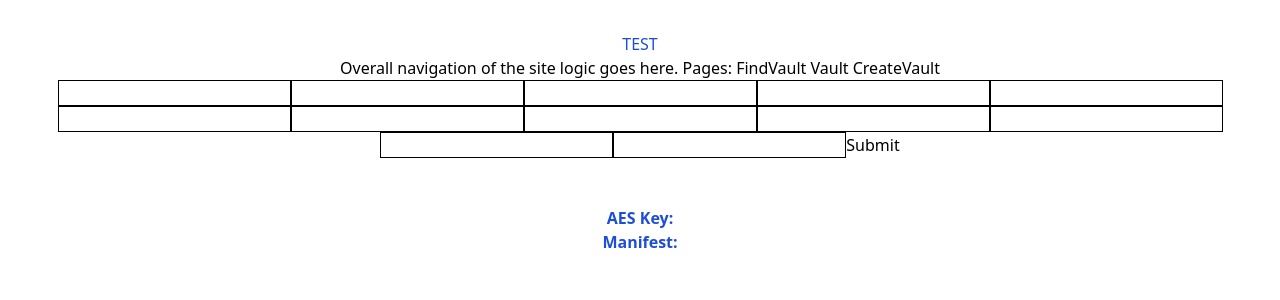
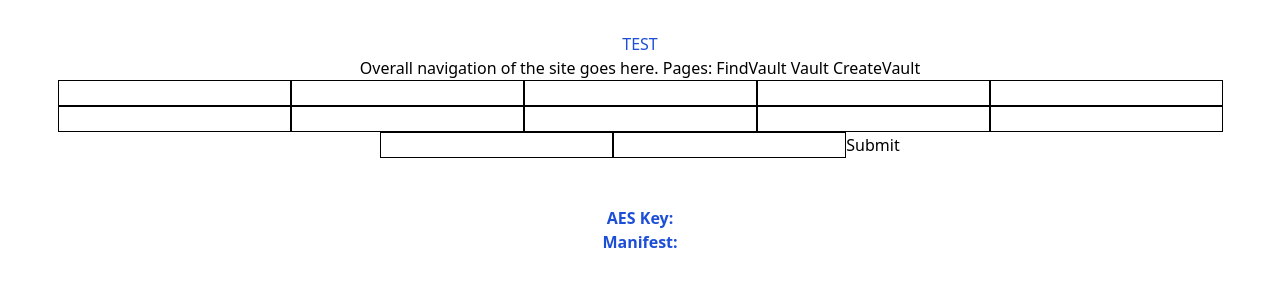
Before and after one commit to mjallen729/Trove, a React (Vite) app: page / in a window 1280 px wide. Shown: the top 300 px of the page. Built offline with nearby package versions, Linux system fonts and the light colour scheme.

Commit message:
fixed some comments

```diff
--- a/src/App.jsx
+++ b/src/App.jsx
@@ -16,7 +16,7 @@ function App() {
         <>
             <Navbar/>
             <div>
-                Overall navigation of the site logic goes here.
+                Overall navigation of the site goes here.
                 Pages:
                     FindVault
                     Vault
--- a/src/components/FindVault.jsx
+++ b/src/components/FindVault.jsx
@@ -45,7 +45,7 @@ async function checkExistsAsync(keyHash) {
 }
 
 function FindVault(props) {
-    // Props: a callback function to pass manifest ref
+    // Props: a callback function to pass a snapshot of vault manifest to
     const vaultCallback = props.callback;
 
     const [seedWords, setSeedWords] = useState({
@@ -80,16 +80,16 @@ function FindVault(props) {
 
         }
 
-        // Generate the key and it's hash
+        // Generate the aes key and it's hash
         let key = sha3_256(seedphraseBlob);
         let keyHash = sha3_256(sha3_512(key));
 
-        checkExistsAsync('hash').then(exists => {  // CHANGED TO HASH TODO CHANGE BACK
+        checkExistsAsync('hash').then(exists => {  // Changed to 'hash'; TODO: change back to keyHash
             if (exists == null) {
                 throw new Error('Vault not found');
 
             } else {
-                // Pass key and manifestRef to callback function
+                // Pass the key and manifest to callback function
                 vaultCallback(prevState => ({
                     ...prevState,
                     key: key + '',
```
